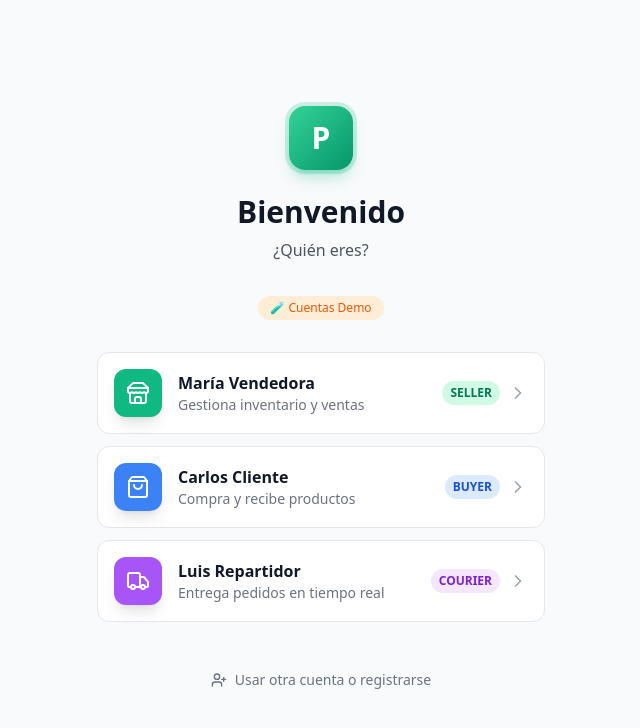
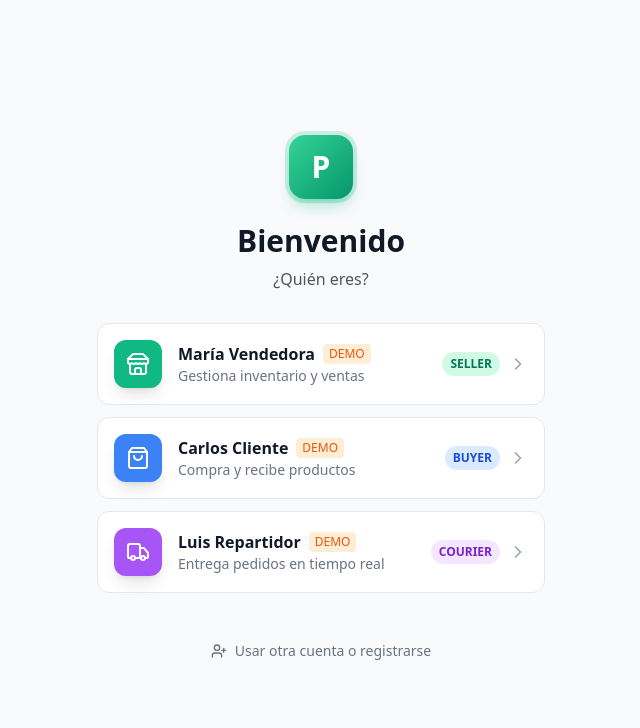
Before and after one commit to mikaelpizzi/puente-platform, a React (Vite) app in the folder apps/frontend/pwa/: page /login in a window 1280 px wide. Shown: the top 728 px of the page, without its empty margins (319-959 px from the left). Built offline with nearby package versions, Linux system fonts and the light colour scheme; no server answers.

Commit message:
fix(auth): move DEMO badge to each account card

```diff
--- a/apps/frontend/pwa/src/features/auth/LoginPage.tsx
+++ b/apps/frontend/pwa/src/features/auth/LoginPage.tsx
@@ -174,13 +174,6 @@ export const LoginPage: React.FC = () => {
             <p className="mt-2 text-gray-600 dark:text-gray-400">¿Quién eres?</p>
           </div>
 
-          {/* Demo label */}
-          <div className="text-center">
-            <span className="inline-flex items-center gap-1 text-xs font-medium text-orange-600 dark:text-orange-400 bg-orange-100 dark:bg-orange-900/30 px-3 py-1 rounded-full">
-              🧪 Cuentas Demo
-            </span>
-          </div>
-
           {/* Account Cards */}
           <div className="space-y-3">
             {DEMO_ACCOUNTS.map((account) => {
@@ -198,7 +191,12 @@ export const LoginPage: React.FC = () => {
                     <Icon className="w-6 h-6 text-white" />
                   </div>
                   <div className="flex-1 text-left">
-                    <p className="font-semibold text-gray-900 dark:text-white">{account.name}</p>
+                    <div className="flex items-center gap-2">
+                      <p className="font-semibold text-gray-900 dark:text-white">{account.name}</p>
+                      <span className="text-xs font-medium text-orange-600 dark:text-orange-400 bg-orange-100 dark:bg-orange-900/30 px-1.5 py-0.5 rounded">
+                        DEMO
+                      </span>
+                    </div>
                     <p className="text-sm text-gray-500 dark:text-gray-400">
                       {account.description}
                     </p>
```
